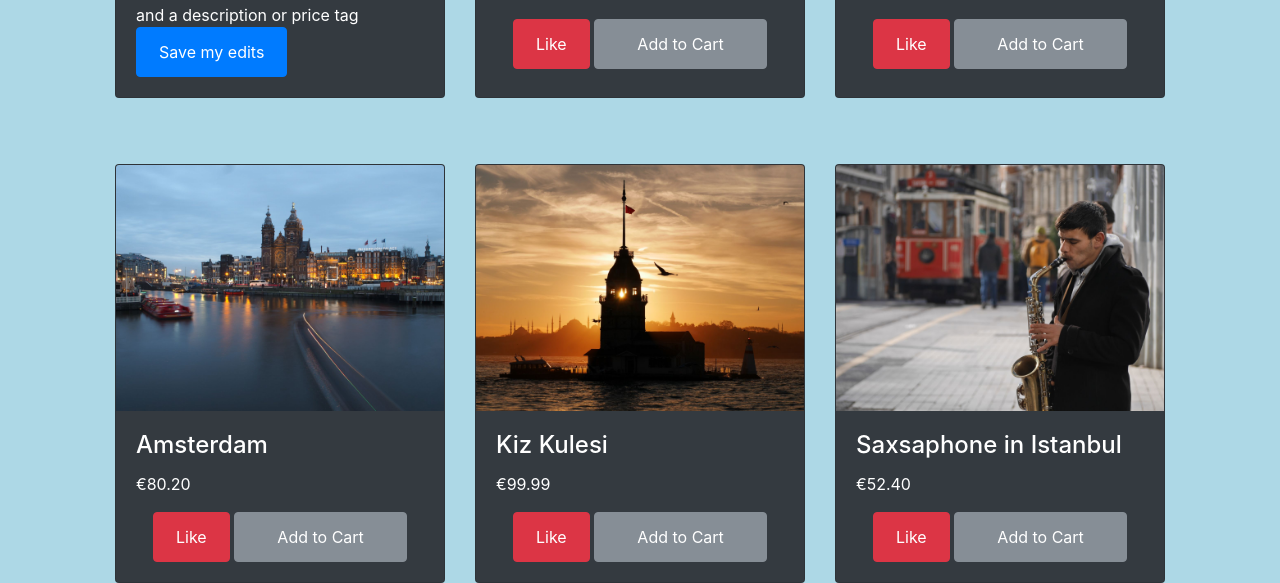
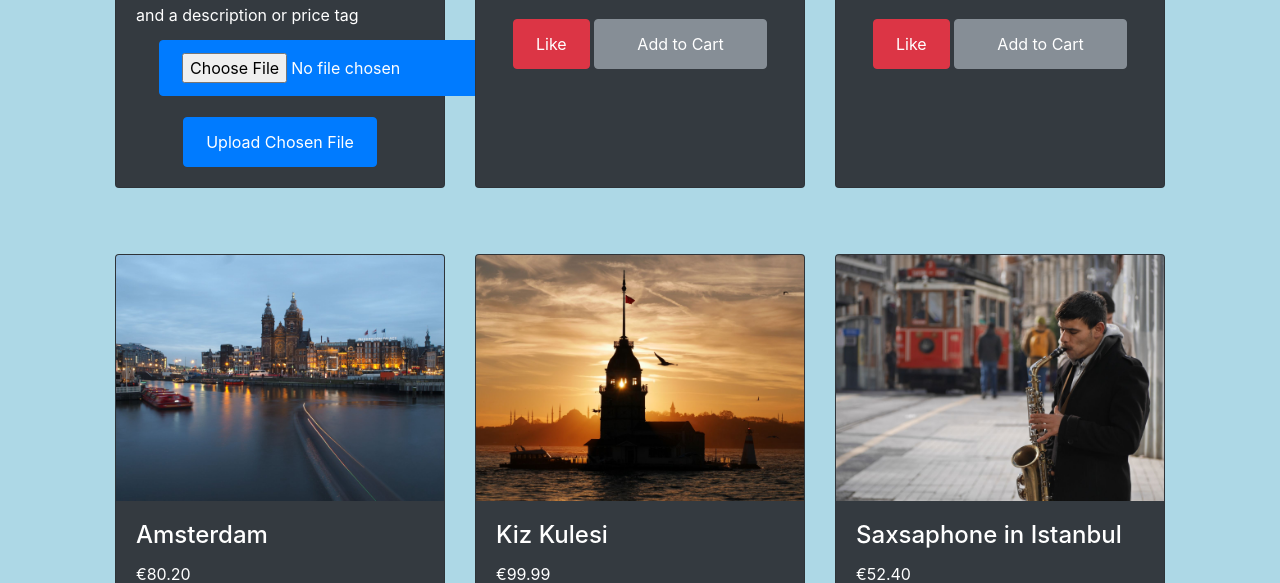
Before and after one commit to s157927/my-first-blog, a Django app: page /newUser/ in a window 1280 px wide. Shown: the part 845-1428 px from the top of the page. Run offline with Django 3.2, Linux system fonts and the light colour scheme; some libraries are stand-ins or nearby versions.

Commit message:
Fixed some bugs

```diff
--- a/blog/templates/blog/newUser.html
+++ b/blog/templates/blog/newUser.html
@@ -69,7 +69,7 @@
             <h5 style="color: #737373"> {{ user.first_name }}{{ user.last_name }}</h5>
             <br>
             <div>
-              <button id="followbtn" type="button" class="profile-btn btn btn-primary">Follow</button>
+              <button id="followbtn" type="button" class="profile-btn btn btn-primary">Upload Profile Picture</button>
               <!--<button type="button" class="btn btn-danger">Like</button>-->
               <button type="button" class="profile-btn btn btn-success">Share</button>
               <button type="button" class="profile-btn btn btn-dark">Contact</button>
@@ -97,11 +97,15 @@
               <h4 class="card-title">Click here to add a Title</h4>
               <p class="card-text">and a description or price tag</p>
             </div>
-            <input type="button" value="Save my edits" class="btn btn-primary" onclick="saveEdits()"/>
             <!--<p class="card-text"><small class="text-muted">Last updated 3 mins ago</small></p>-->
             <div class="card-btn text-center">
-
-
+              <span id="fileselector">
+                <label class="btn btn-default" for="upload-file-selector">
+                    <input id="upload-file-selector" type="file" class="btn btn-primary"/>
+                    <i class="fa_icon icon-upload-alt margin-correction"></i>
+                </label>
+              </span>
+              <input type="button" value="Upload Chosen File" class="btn btn-primary"/>
             </div>
           </div>
         </div>
--- a/blog/urls.py
+++ b/blog/urls.py
@@ -10,6 +10,6 @@ urlpatterns = [
     url(r'^discover/$', views.discover, name='discover'),
     url(r'^login/$', auth_views.login, name='login'),
     url(r'^logout/$', auth_views.logout, name='logout'),
-    url(r'^signup/$', blog_views.signup, name='signup'),
+    url(r'^signup/$', views.signup, name='signup'),
 
 ]
--- a/blog/views.py
+++ b/blog/views.py
@@ -23,8 +23,7 @@ def newUser(request):
 def discover(request):
     return render(request, 'blog/discover.html', {})
 
-def login(request):
-    return render(request, 'registration/login.html', {})
+
 
 def signup(request):
     if request.method == 'POST':
```
